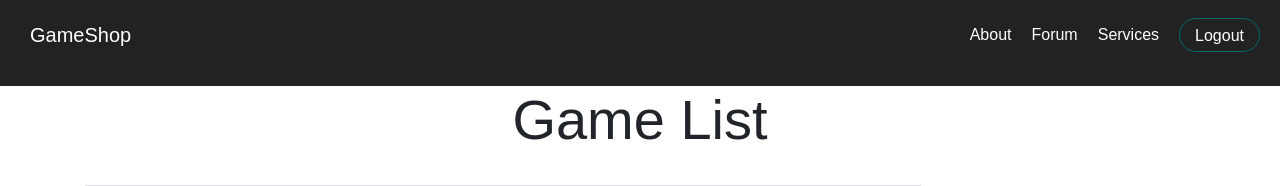
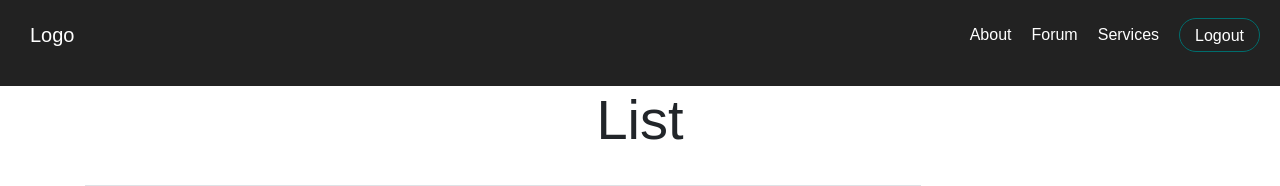
Before and after one commit to MaksimsVisockis01/WEB-site-project, a PHP site: page /gameList.php in a window 1280 px wide. Shown: the top 186 px of the page. Run offline with PHP 8.4, Linux system fonts and the light colour scheme; a user stored in the database is signed in; data comes from the database, SQL or seed files in the repository.

Commit message:
some updates

```diff
--- a/gameList.php
+++ b/gameList.php
@@ -6,7 +6,7 @@ include_once 'header.php';
 <link rel="stylesheet" href="css/gameList.css">
 <div class='container'>
 	<div class='box'>
-		<h4 class='display-4 text-center'>Game List</h4><br>
+		<h4 class='display-4 text-center'>List</h4><br>
             <?php if (isset($_GET['error'])) { ?>
 		        <div class="alert alert-danger" role="alert">
 			<?php echo $_GET['error']; ?>
--- a/header.php
+++ b/header.php
@@ -5,7 +5,7 @@
 <html lang="en" dir="ltr">
 <head>
     <meta charset="UTF-8">
-    <title>Databes Website</title>
+    <title>Website</title>
     <meta http-equiv="X-UA-Compatible" content="IE=edge">
     <meta name="viewport" content="width=device-width, initial-scale=1">
     <link rel="stylesheet" href="https://cdn.jsdelivr.net/npm/bootstrap@4.3.1/dist/css/bootstrap.min.css" integrity="sha384-ggOyR0iXCbMQv3Xipma34MD+dH/1fQ784/j6cY/iJTQUOhcWr7x9JvoRxT2MZw1T" crossorigin="anonymous">
@@ -16,7 +16,7 @@
 
 <nav>
     <ul class="menu">
-        <li class="logo"><a href="index.php">GameShop</a></li>
+        <li class="logo"><a href="index.php">Logo</a></li>
         <li class="item"><a href="#">About</a></li>
         <li class="item"><a href="#">Forum</a></li>
         <li class="item"><a href="#">Services</a></li>
```
Also changed, not shown: GamePhotos/Capture 111.JPG (added), GamePhotos/ec7eaea2-eb79-4e88-b2c4-b6bc992e653d.jpg (added), GamePhotos/image-10.png (deleted).
